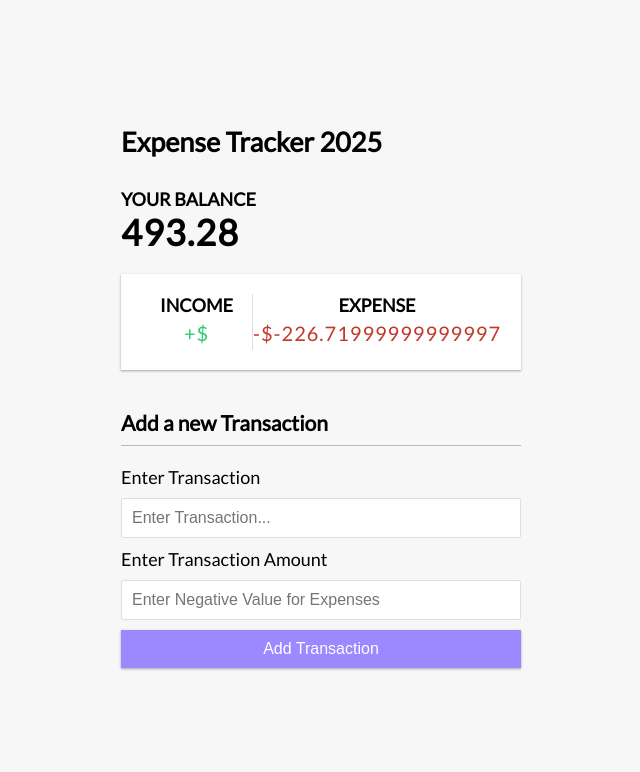
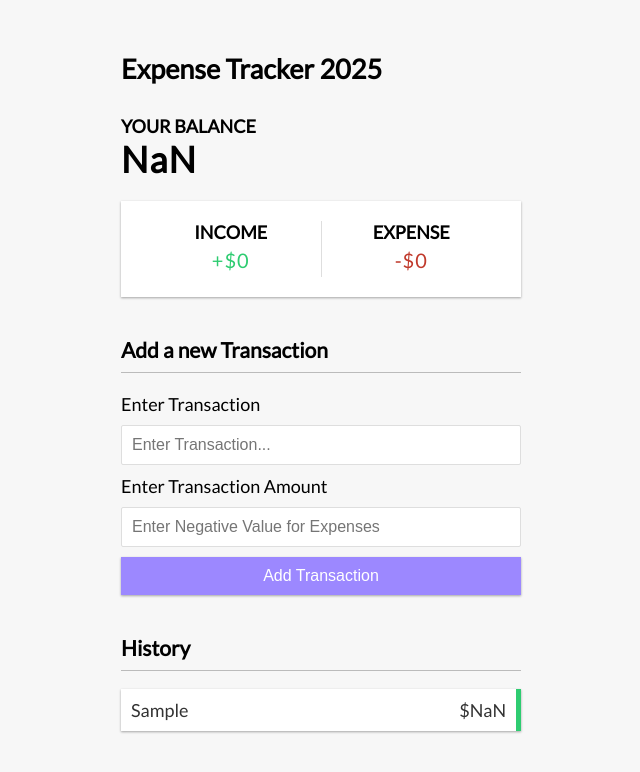
Before and after one commit to canodiana/homework-4, a Vue app: page / in a window 1280 px wide. Both pictures are taken after typing "Sample", "Sample" into the empty fields and a click on the button "Add Transaction". Shown: the top 772 px of the page, without its empty margins (319-959 px from the left). Built offline with nearby package versions, Linux system fonts and the light colour scheme.

Commit message:
finished Income expenses component

```diff
--- a/src/App.vue
+++ b/src/App.vue
@@ -3,29 +3,47 @@
 import Balance from './components/Balance.vue';
 import IncomeExpenses from './components/IncomeExpenses.vue';
 import AddTransaction from './components/AddTransaction.vue';
+import TransactionList from './components/TransactionList.vue';
 import { ref, computed } from 'vue'
 
-const transactions = ref([
-  { id: 1, text: 'Paycheck', amount: 700.00 },
-  { id: 2, text: 'Water Bill', amount: -72.83 },
-  { id: 3, text: 'Electric Bill', amount: -153.89 },
-  { id: 4, text: 'Returned Item', amount: 20.00 }
-])
+const transactions = ref([])
 
 const sum = computed(() => {
   return transactions.value.reduce((acc, x) => {
-    return acc + x.amount
+    return acc+x.amount
   }, 0)
+})
+
+const moneyIn = computed(() => {
+  return transactions.value
+    .filter((x) => x.amount > 0)
+    .reduce((acc, x) => {
+      return acc+x.amount
+    }, 0)
 })
 
 const moneyOut = computed(() => {
   return transactions.value
     .filter((x) => x.amount < 0)
     .reduce((acc, x) => {
-      return acc + x.amount
+      return acc+x.amount
     }, 0)
 })
 
+const handleTransaction = (transactionData) => {
+  transactions.value.push({
+    text: transactionData.text,
+    amount: transactionData.amount,
+  })
+}
+
+const generateID = () => {
+  return Math.floor(Math.random() * 1000000)
+}
+
+const handleDelete = (id) => {
+  transactions.value = transactions.value.filter((x) => x.id !== id)
+}
 
 
 </script>
@@ -34,8 +52,9 @@
   <Header></Header>
 <div class="container">
   <Balance :total="sum"></Balance>
-  <IncomeExpenses :moneyIn="1000" :expense="moneyOut"></IncomeExpenses>
-<AddTransaction></AddTransaction>
+  <IncomeExpenses :income="moneyIn" :expense="moneyOut"></IncomeExpenses>
+<AddTransaction @transactionSubmitted="handleTransaction"></AddTransaction>
+<TransactionList :transactions="transactions" @TransactionDeleted="handleDelete"></TransactionList>
 </div>
 
 
--- a/src/components/AddTransaction.vue
+++ b/src/components/AddTransaction.vue
@@ -30,11 +30,7 @@
   </div>
   <div class="form-control">
     <label for="amount">Enter Transaction Amount</label>
-    <input
-      type="text"
-      id="amount"
-      v-model="amount"
-      placeholder="Enter Negative Value for Expenses" >
+    <input type="text" id="amount" v-model="amount" placeholder="Enter Negative Value for Expenses" >
   </div>
   <button class="btn">Add Transaction</button>
 </form>
--- a/src/components/IncomeExpenses.vue
+++ b/src/components/IncomeExpenses.vue
@@ -4,11 +4,11 @@
 const props = defineProps({
   income: {
     type: Number,
-    required: true,
+    require: true,
   },
   expense: {
     type: Number,
-    required: true,
+    require: true,
   }
 })
 
@@ -27,7 +27,4 @@
       <p id="money-minus" class="money minus">-${{ expense }}</p>
     </div>
   </div>
-
-
-
 </template>
--- /dev/null
+++ b/src/components/TransactionList.vue
@@ -0,0 +1,32 @@
+<script setup>
+import { defineProps, defineEmits } from 'vue'
+
+const props = defineProps({
+  transactions: {
+    type: Array,
+    require: true,
+  }
+})
+
+const emit = defineEmits(['transactionDeleted'])
+
+const deleteTransaction = (id) => {
+  emit('transactionDeleted', id)
+}
+</script>
+
+
+
+<template>
+<h3>History</h3>
+<ul id="list" class="list">
+  <li v-for="x in transactions" v-bind:key="x.id"
+      v-bind:class="x.amount < 0 ? 'minus' : 'plus'">
+    {{ x.text }}
+    <span>${{ x.amount }}</span>
+    <button @click="deleteTransaction(x.id)" class="delete-btn">X</button>
+  </li>
+
+
+</ul>
+</template>
```
Lines whose indentation alone changed are shown as unchanged.
